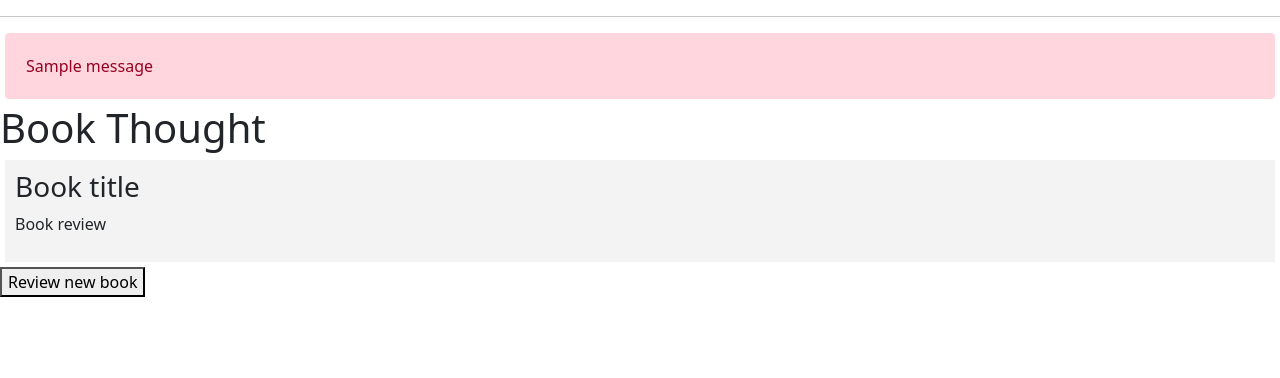
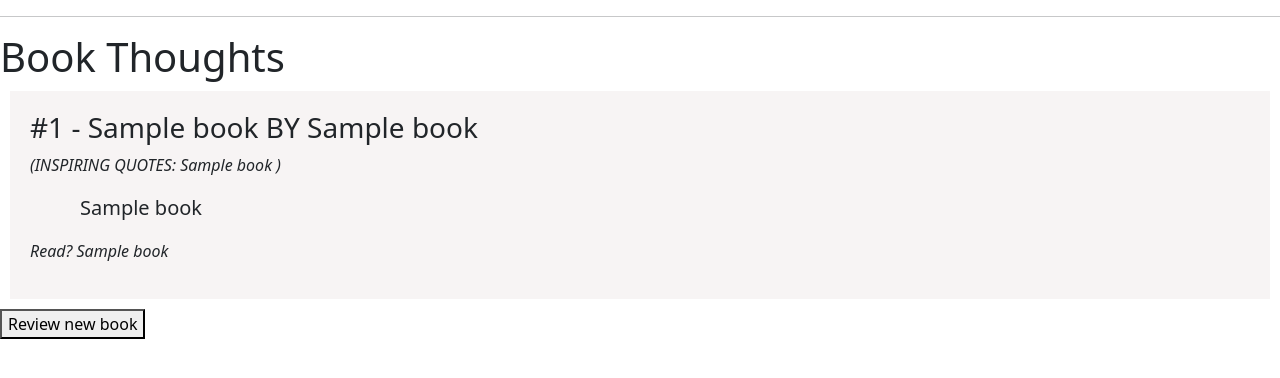
Before and after one commit to lute47lillo/haul_of_thoughts, a Flask app: page /book_thought/ in a window 1280 px wide. Shown: the part 72-450 px from the top of the page. Run offline with Flask 2, Linux system fonts and the light colour scheme; one stand-in notice (Sample message) is shown; a database or web service that is not in the repository returns one stand-in record (values such as "Sample title"); some libraries are stand-ins or nearby versions.

Commit message:
Minor bugs + PostgreSQL DB creation

```diff
--- a/app.py
+++ b/app.py
@@ -1,20 +1,33 @@
+import os
+import psycopg2
 from flask import Flask, render_template, request, jsonify, url_for, flash, redirect
+from review_data import BookReview
 
 
-#from recommendation_model impor -> Create functions for requesting the data needed
+#ACTIVATE BELOW FOR REC SYSTEM Create functions for requesting the data needed
 #from recommendation_model import get_predictions
+
+# Get connection to the PostgreSQL DB
+def connect_db():
+    con = psycopg2.connect(host='localhost',
+                            database='book_db',
+                            user=os.environ['DB_USERNAME'],
+                            password=os.environ['DB_PASSWORD'])
+    return con
 
 app = Flask(__name__)
 #The flash() function stores flashed messages in the client’s browser session, which requires setting a secret key.
 app.config['SECRET_KEY'] = '54e24481c2936c021ab570ea568d81db3f7d12da6fe3cdda'
 
-
-# TODO: Make list prettier, and empty (not showing) if list is actually empty
-messages = [{'title': 'Book title',
-             'content': 'Book review'},
-            ]
-
-
+# WTF forms for book review
+book_reviews = [{
+    'title': 'La tabla de Flandes',
+    'author': 'Arturo Pérez-Reverte',
+    'review_body': 'Great book!',
+    'rating': 4,
+    'available': True,
+    'quotes': 'Dios mueve al jugador y este a la pieza. ¿Qué Dios detrás de Dios la trama empieza de polvo y sueño y agonías...?'},
+    ]
 
 # Page to render the base.html file from template dir HOMEPAGE
 @app.get("/")
@@ -25,9 +38,22 @@ def index_get():
 def home():
     return render_template('index.html')
 
+#book_review = book_reviews for old connection
 @app.route('/book_thought/')
 def book_thought():
-    return render_template('book_thought.html', messages=messages)
+    # Set-UP connections
+    conect = connect_db()
+    cursor = conect.cursor()
+
+    # Execute commands to retrieve
+    cursor.execute('SELECT * FROM books;')
+    books = cursor.fetchall()
+
+    # Disconect
+    cursor.close()
+    conect.close()
+
+    return render_template('book_thought.html', books=books)
 
 @app.route('/book_recommendation/')
 def book_recommendation():
@@ -36,19 +62,18 @@ def book_recommendation():
 # Create a new book review
 @app.route('/review/', methods=('GET', 'POST'))
 def review():
-    # Check that a POST request is sent
-    if request.method == 'POST':
-        title = request.form['title']
-        content = request.form['content']
+    review_sheet = BookReview()
 
-        # Check for missing parts of the review
-        if not title:
-            flash('Book title is required!')
-        elif not content:
-            flash('Review body is required!')
-        else:
-            messages.append({'title': title, 'content': content})
-            return redirect(url_for('book_thought'))
+    # Check if error, else validate and submit new review
+    if review_sheet.validate_on_submit():
+        book_reviews.append({'title': form.title.data,
+                             'body_review': form.description.data,
+                             'author': form.title.data,
+                             'rating': form.price.data,
+                             'quotes': form.title.data,
+                             'finsihed': form.available.data
+                             })
+        return redirect(url_for('book_thought'))
 
     return render_template('book_review.html')
 
--- a/templates/base.html
+++ b/templates/base.html
@@ -14,11 +14,6 @@
     <title>{% block title %} {% endblock %} - Haul Of Thoughts</title>
     <!-- .alert -> Create an alert message when some part of the review (title or content is missing)-->
     <style>
-        .message {
-            padding: 10px;
-            margin: 5px;
-            background-color: #f3f3f3
-        }
         nav a {
             color: #d64161;
             font-size: 3em;
@@ -26,12 +21,17 @@
             text-decoration: none;
         }
 
-        .alert {
+        .book {
             padding: 20px;
-            margin: 5px;
-            color: #970020;
-            background-color: #ffd5de;
+            margin: 10px;
+            background-color: #f7f4f4;
         }
+
+        .review {
+            margin-left: 50px;
+            font-size: 20px;
+        }
+
     </style>
 </head>
 <body>
@@ -44,14 +44,7 @@
         <a href="{{ url_for('book_thought') }}">Book Thought</a>
     </nav>
     <hr>
-    <div class="content">
-        <!-- Once the alert message flashes, get the -->
-        {% for message in get_flashed_messages() %}
-            <div class="alert">{{ message }}</div>
-        {% endfor %}
-        {% block content %} {% endblock %}
-    </div>
-
+    {% block content %} {% endblock %}
     <!-- Optional JavaScript -->
 
     <script src="https://cdn.jsdelivr.net/npm/bootstrap@5.1.0/dist/js/bootstrap.bundle.min.js" integrity="sha384-U1DAWAznBHeqEIlVSCgzq+c9gqGAJn5c/t99JyeKa9xxaYpSvHU5awsuZVVFIhvj" crossorigin="anonymous"></script>
--- a/templates/book_rec.html
+++ b/templates/book_rec.html
@@ -5,7 +5,7 @@
     The code below is original to the page that uses index.html
 -->
 {% block content %}
-    <h1>Welcome to your Haul of Thoughts</h1>
+    <h1>{% block title %} Book Recommendation {% endblock %}</h1>
     <h2>Here you will be able to get a book recommendation</h2>
     <body>
         It will be able thanks to a recommendation system made of a KNN model using the goodreads dataset.
--- a/templates/book_thought.html
+++ b/templates/book_thought.html
@@ -5,15 +5,42 @@
     The code below is original to the page that uses index.html
 -->
 {% block content %}
-    <h1>{% block title %} Book Thought {% endblock %}</h1>
+    <h1>{% block title %} Book Thoughts {% endblock %}</h1>
     <!-- Using Jinja logic engine -->
-    {% for message in messages %}
-        <div class='message'>
-            <h3>{{ message['title'] }}</h3>
-            <p>{{ message['content'] }}</p>
-        </div>
+    {% for book in books %}
+    <div class='book'>
+        <h3>#{{ book[0] }} - {{ book[1] }} BY {{ book[2] }}</h3>
+        <i><p>(INSPIRING QUOTES:
+            {{ book[3] }} )</p></i>
+        <p class='review'>{{ book[4] }}</p>
+        <i><p>Read? {{ book[5] }}</p></i>
+    </div>
     {% endfor %}
+
+
     <div>
         <a href="{{ url_for('review') }}" target="_parent"><button type="submit">Review new book</button></a>
     </div>
 {% endblock %}
+
+
+
+
+<!--
+    LEGACY
+    <hr>
+    {% for reviews in book_reviews %}
+        <h2> {{ reviews['title'] }} by {{ reviews['author'] }}</h2>
+        <h4> {{ reviews['body_review'] }} </h4>
+        <p> Rating: {{ reviews['rating'] }} </p>
+        <p> Inspiring quotes:
+            {{ reviews['quotes'] }} <p>
+        <p>Read?:
+            {% if reviews['finished'] %}
+                Already read
+            {% else %}
+                Not yet read
+            {% endif %}</p>
+        <hr>
+    {% endfor %}
+-->
```
Also changed, not shown: create_db.py (added, +54 -0 lines), review_data.py (added, +22 -0 lines), templates/book_review.html (+87 -17 lines).
